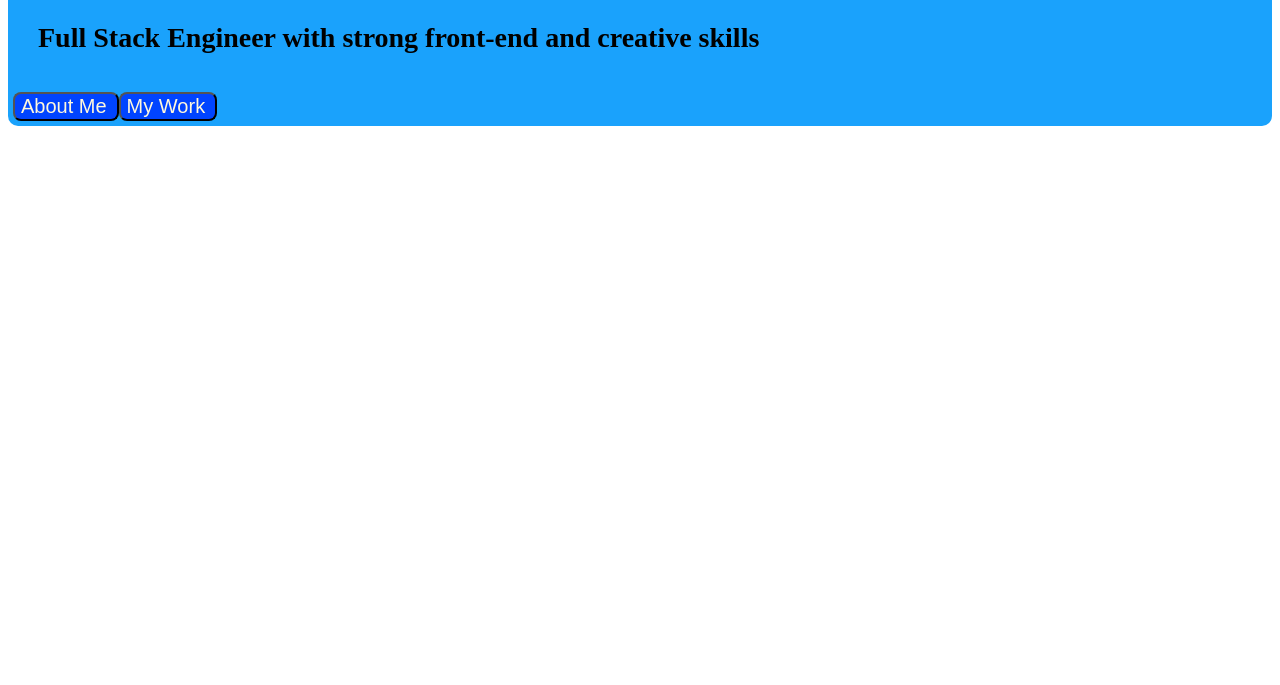
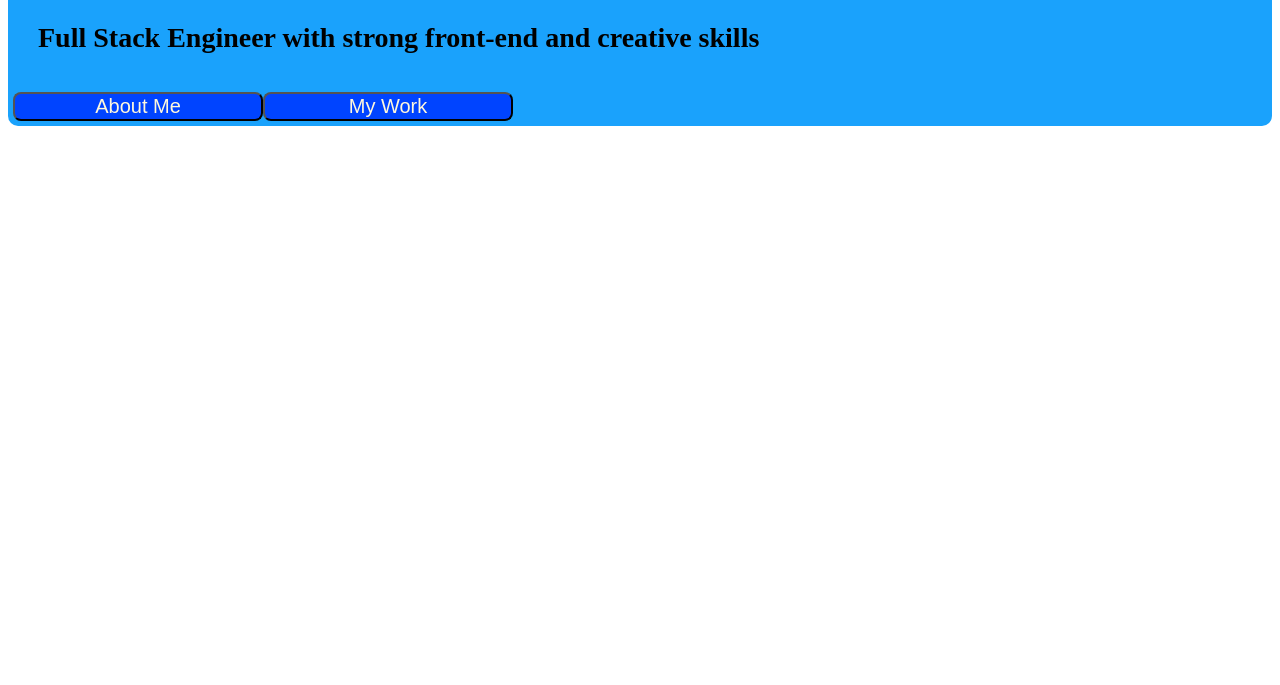
Before and after one commit to TravisExline/Portfolio, a plain HTML site: page Portfolio/index.html in a window 1280 px wide. Shown: the part 115-800 px from the top of the page. Drawn offline with Linux system fonts and the light colour scheme.

Commit message:
finished buttons styling

```diff
--- a/Portfolio/style.css
+++ b/Portfolio/style.css
@@ -16,8 +16,8 @@
 
 .nav-buttons {
     border-radius: 8px;
+    width: 250px;
     font-size: 20px;
-    padding-right: 10px;
     background-color: rgb(0, 68, 255);
     color: cornsilk;
     transition-duration: .4s;
@@ -25,4 +25,5 @@
 
 .nav-buttons:hover {
     background-color: rgba(11, 156, 252, 0.938);
+    box-shadow:  0 12px 16px 0 rgba(0,0,0,0.24), 0 17px 50px 0 rgba(0,0,0,0.19);
 }
```
Also changed, not shown: Portfolio/index.html (line endings or trailing spaces).
